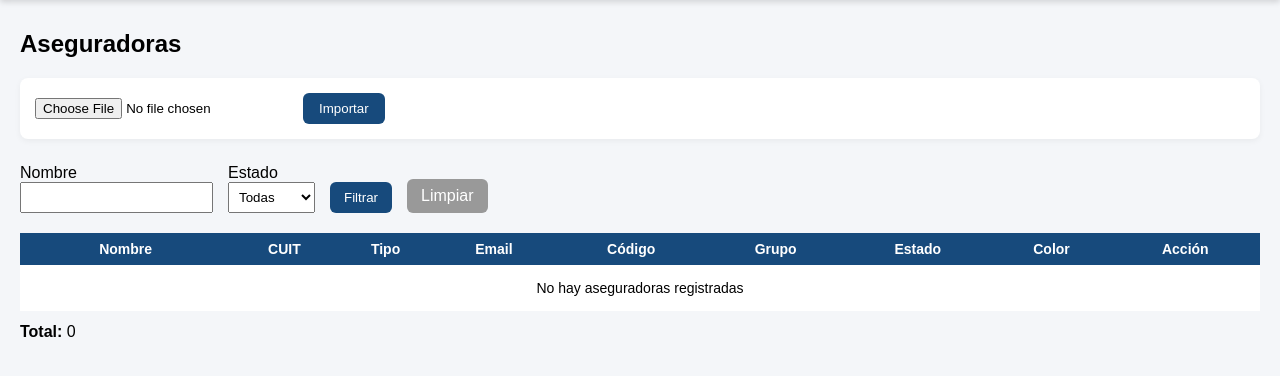
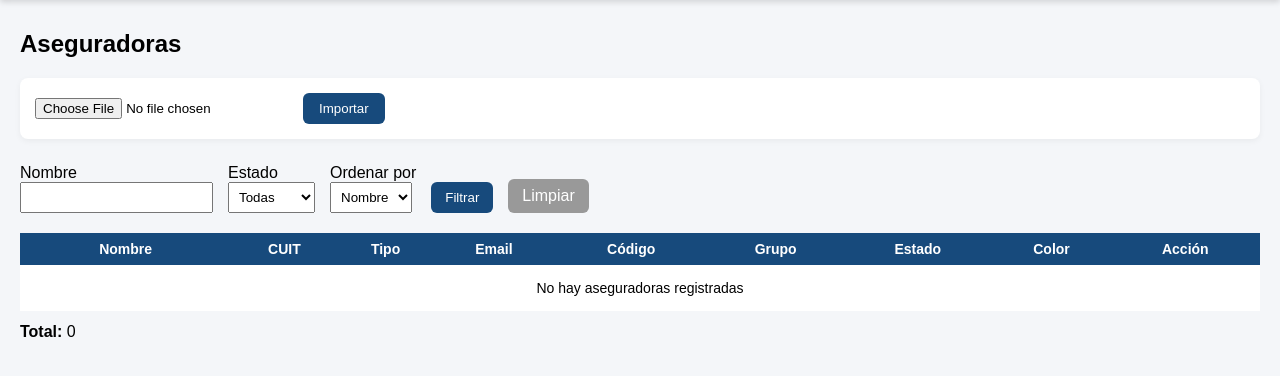
Before and after one commit to MarianGCG/AdminMack, a Django app: page /aseguradoras/ in a window 1280 px wide. Shown: the part 56-432 px from the top of the page. Run offline with Django 4.2, Linux system fonts and the light colour scheme; data that the repository does not hold is empty.

Commit message:
orden en aseguradoras

```diff
--- a/comisiones/templates/importaciones/aseguradoras.html
+++ b/comisiones/templates/importaciones/aseguradoras.html
@@ -54,6 +54,21 @@
                 {% if request.GET.estado == "inactivas" %}selected{% endif %}>
                 Inactivas
             </option>
+        </select>
+    </div>
+
+    <!-- NUEVO: ORDENAR -->
+    <div>
+        <label>Ordenar por</label><br>
+        <select name="ordenar" style="padding:6px;">
+            <option value="nombre" {% if ordenar_actual == "nombre" %}selected{% endif %}>Nombre</option>
+            <option value="cuit" {% if ordenar_actual == "cuit" %}selected{% endif %}>CUIT</option>
+            <option value="tipo_factura" {% if ordenar_actual == "tipo_factura" %}selected{% endif %}>Tipo</option>
+            <option value="email" {% if ordenar_actual == "email" %}selected{% endif %}>Email</option>
+            <option value="codigo_interno" {% if ordenar_actual == "codigo_interno" %}selected{% endif %}>Código</option>
+            <option value="grupo" {% if ordenar_actual == "grupo" %}selected{% endif %}>Grupo</option>
+            <option value="activa" {% if ordenar_actual == "activa" %}selected{% endif %}>Estado</option>
+            <option value="color" {% if ordenar_actual == "color" %}selected{% endif %}>Color</option>
         </select>
     </div>
 
--- a/comisiones/views_importaciones.py
+++ b/comisiones/views_importaciones.py
@@ -95,7 +95,6 @@ def importar_cobranzas_view(request):
 # ================================
 # ASEGURADORAS
 # ================================
-
 def aseguradoras_view(request):
 
     resultado = None
@@ -109,11 +108,15 @@ def aseguradoras_view(request):
     else:
         form = ImportarExcelForm()
 
-    aseguradoras = Aseguradoras.objects.all().order_by("nombre")
+    aseguradoras = Aseguradoras.objects.all()
 
-    # Filtros
+    # ============================
+    # FILTROS
+    # ============================
+
     nombre = request.GET.get("nombre")
     estado = request.GET.get("estado")
+    ordenar = request.GET.get("ordenar")
 
     if nombre:
         aseguradoras = aseguradoras.filter(nombre__icontains=nombre)
@@ -124,6 +127,26 @@ def aseguradoras_view(request):
     elif estado == "inactivas":
         aseguradoras = aseguradoras.filter(activa=False)
 
+    # ============================
+    # ORDENAMIENTO DINÁMICO
+    # ============================
+
+    columnas_validas = [
+        "nombre",
+        "cuit",
+        "tipo_factura",
+        "email",
+        "codigo_interno",
+        "grupo",
+        "activa",
+        "color",
+    ]
+
+    if ordenar in columnas_validas:
+        aseguradoras = aseguradoras.order_by(ordenar)
+    else:
+        aseguradoras = aseguradoras.order_by("nombre")
+
     return render(
         request,
         "importaciones/aseguradoras.html",
@@ -131,6 +154,7 @@ def aseguradoras_view(request):
             "form": form,
             "resultado": resultado,
             "aseguradoras": aseguradoras,
+            "ordenar_actual": ordenar,
         }
     )
 
```
